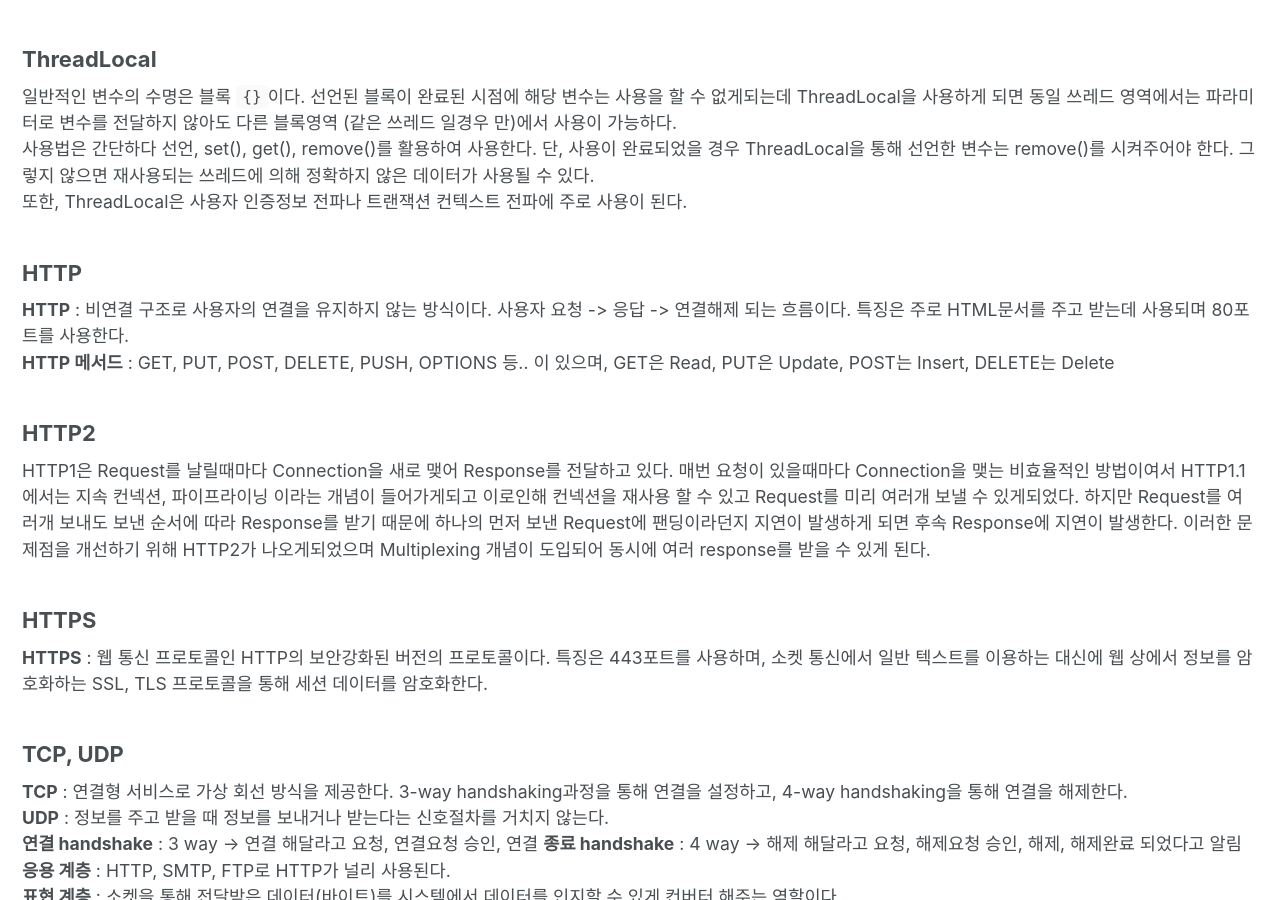
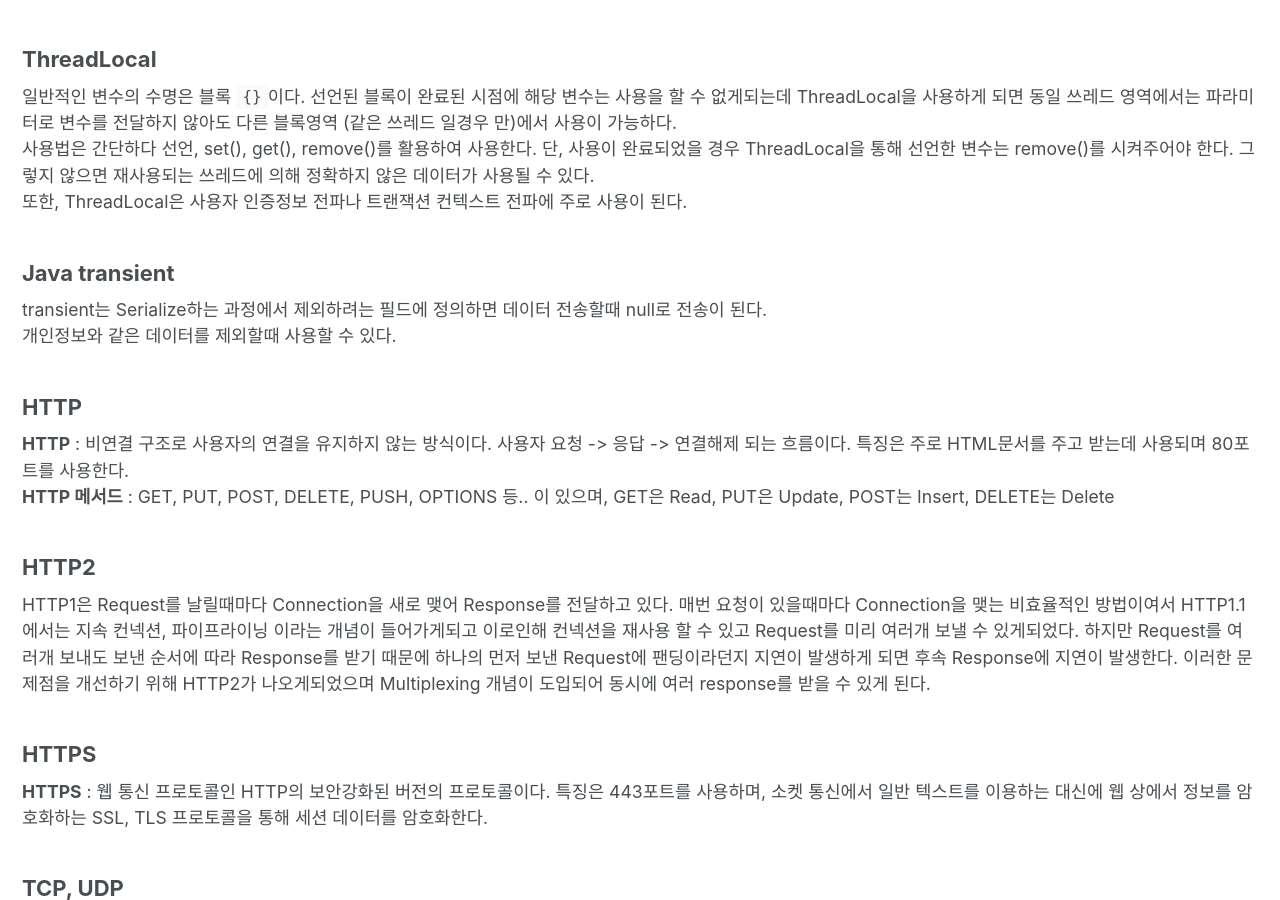
Before and after one commit to sksggg123/sksggg123.github.io, a Jekyll site: the page built from _posts/Etc/2019-05-12-java-tech-interview.md, in a window 1280 px wide and 900 px high, scrolled down 4427 px. Built offline with Jekyll 4.4.1, drawn with Linux system fonts in a browser that asks for light colours; cached includes are drawn as plain includes; nearby versions of some CDN libraries; comment, search, counter and statistics services are not loaded.

Commit message:
add 기술면접 내용 추가

````diff
--- a/_posts/Etc/2019-05-12-java-tech-interview.md
+++ b/_posts/Etc/2019-05-12-java-tech-interview.md
@@ -137,6 +137,10 @@ interperter의 속도를 보안하기 위해 컴파일러이며, 인터프리터
 일반적인 변수의 수명은 블록 ```{}```이다. 선언된 블록이 완료된 시점에 해당 변수는 사용을 할 수 없게되는데 ThreadLocal을 사용하게 되면 동일 쓰레드 영역에서는 파라미터로 변수를 전달하지 않아도 다른 블록영역 (같은 쓰레드 일경우 만)에서 사용이 가능하다.
 사용법은 간단하다 선언, set(), get(), remove()를 활용하여 사용한다. 단, 사용이 완료되었을 경우 ThreadLocal을 통해 선언한 변수는 remove()를 시켜주어야 한다. 그렇지 않으면 재사용되는 쓰레드에 의해 정확하지 않은 데이터가 사용될 수 있다.
 또한, ThreadLocal은 사용자 인증정보 전파나 트랜잭션 컨텍스트 전파에 주로 사용이 된다.
+
+### Java transient
+transient는 Serialize하는 과정에서 제외하려는 필드에 정의하면 데이터 전송할때 null로 전송이 된다.
+개인정보와 같은 데이터를 제외할때 사용할 수 있다.
 
 ### HTTP
 **HTTP** : 비연결 구조로 사용자의 연결을 유지하지 않는 방식이다. 사용자 요청 -> 응답 -> 연결해제 되는 흐름이다. 특징은 주로 HTML문서를 주고 받는데 사용되며 80포트를 사용한다.
````
